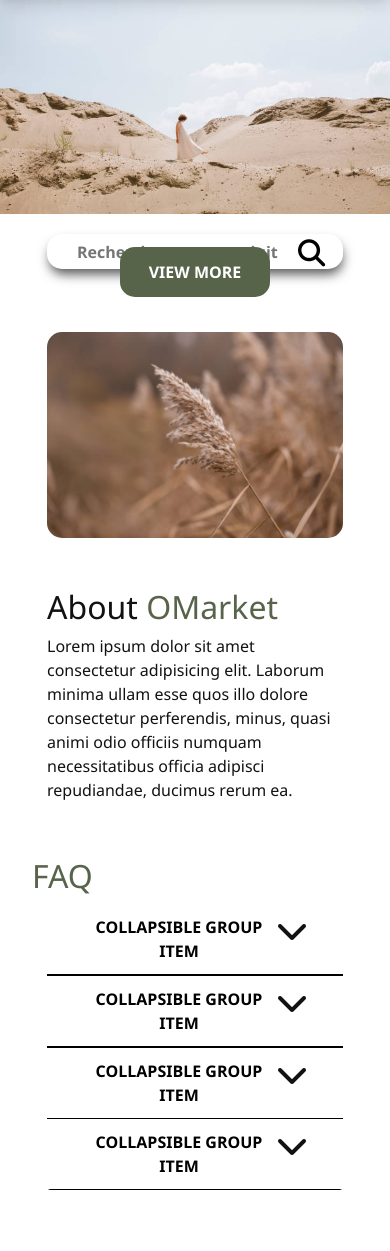
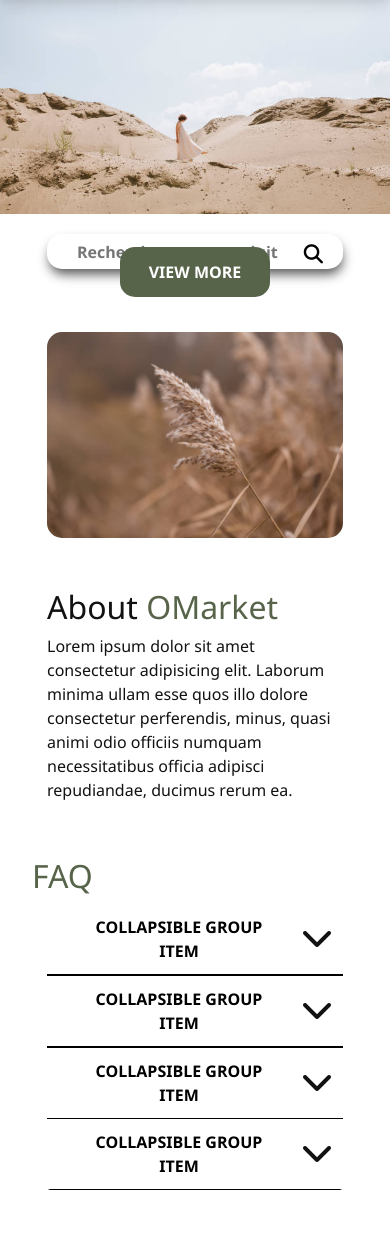
Before and after one commit to TheMaxium69/OMarket, a PHP site: page /article.php in a window 390 px wide. Shown: the part 91-1342 px from the top of the page. Run offline with PHP 8.4, Linux system fonts and the light colour scheme; data that the repository does not hold is empty; some libraries are stand-ins or nearby versions; some web fonts are replaced.

Commit message:
correctif searchbar

```diff
--- a/css/article.css
+++ b/css/article.css
@@ -85,7 +85,7 @@
     }
 }
 
-@media (max-width: 768px){
+@media (max-width: 670px){
 
     #article form{
         position: relative;
@@ -93,12 +93,24 @@
 
     #article i{
         position: absolute;
-        top: -10px;
+        top: -8px;
+    }
+}
+
+ @media (max-width: 532px){
+
+    #article form{
+        position: relative;
+    }
+
+    #article i{
+        position: absolute;
+        top: -12px;
         right: 5px;
     }
 }
 
-@media (max-width: 390px){
+@media (max-width: 448px){
 
     #article form{
         position: relative;
@@ -106,7 +118,32 @@
 
     #article i::before{
         position: absolute;
-        top: -2px;
-        left: -10px;
+        right: -15px;
+        top: 5px;
+    }
+
+    #article #search-icon {
+        font-size: 120%;
+        font-weight: bolder;
     }
 }
+
+@media (max-width: 373px){
+
+    #article #search-icon {
+        font-size: 90%;
+        font-weight: bolder;
+    }
+
+    #article form{
+        position: relative;
+    }
+
+    #article i::before{
+        position: absolute;
+        right: -23px;
+        top: 5px;
+    }
+}
+
+}
--- a/css/navbar.css
+++ b/css/navbar.css
@@ -269,7 +269,7 @@
 
     a.nav-link.product2,
     a.nav-link.test2{
-      font-size: large;
+      font-size: 17px;
       font-weight: 600;
       text-decoration: none !important;
     }
```
Also changed, not shown: composant/navbar.phtml (+0 -23 lines).
